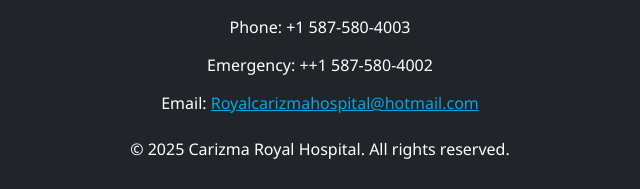
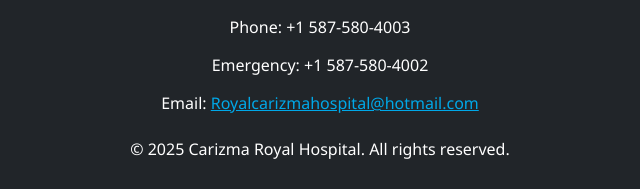
Before and after one commit to royalcarizmahospital/royalcarizmahospital, a plain HTML site: page index.html in a window 1280 px wide. Shown: the part 3460-3649 px from the top of the page, 320-960 px from the left. Drawn offline with Linux system fonts and the light colour scheme.

Commit message:
Update index.html

```diff
--- a/index.html
+++ b/index.html
@@ -330,7 +330,7 @@
         <div class="contact-info">
             <h3>Carizma Royal Hospital</h3>
             <p>Phone: +1 587-580-4003</p>
-            <p>Emergency: ++1 587-580-4002</p>
+            <p>Emergency: +1 587-580-4002</p>
             <p>Email: <a href="mailto:Royalcarizmahospital@hotmail.com" style="color: var(--accent);">Royalcarizmahospital@hotmail.com</a></p>
         </div>
         <div class="copyright">
```
